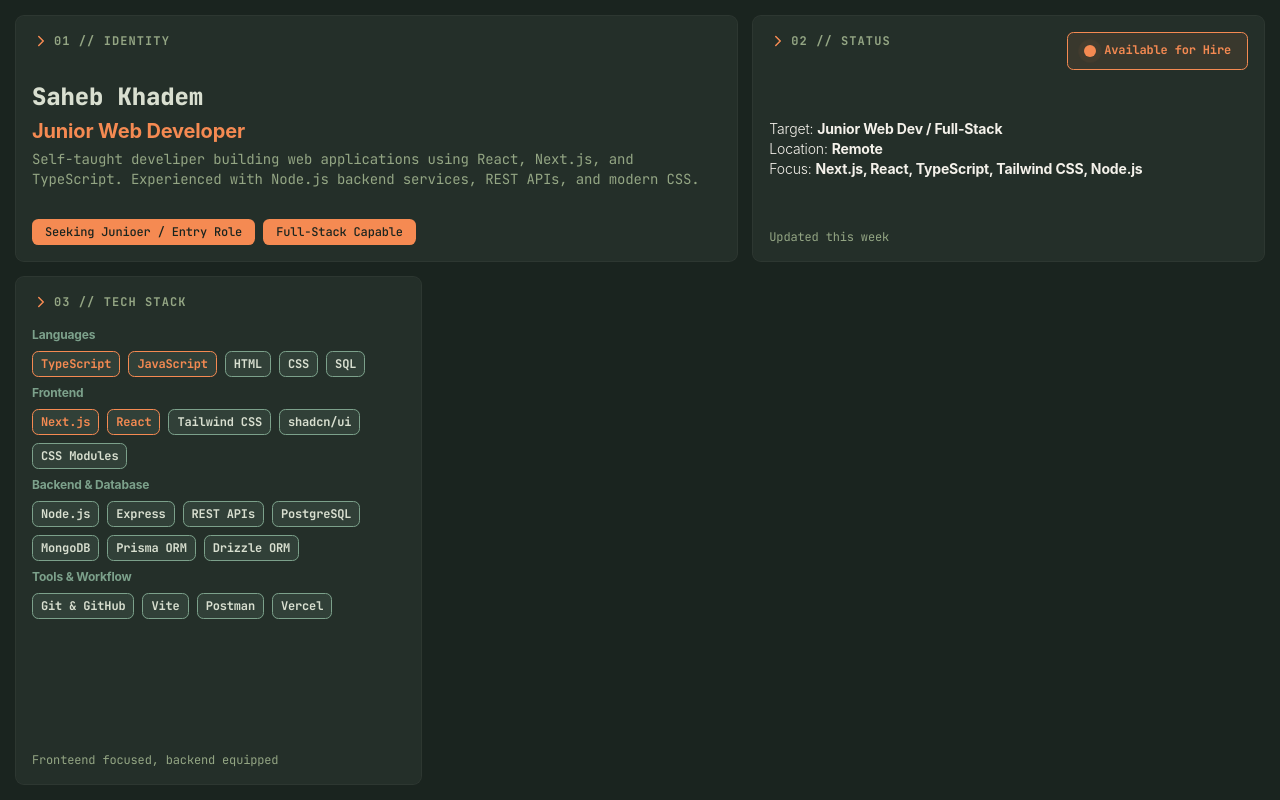
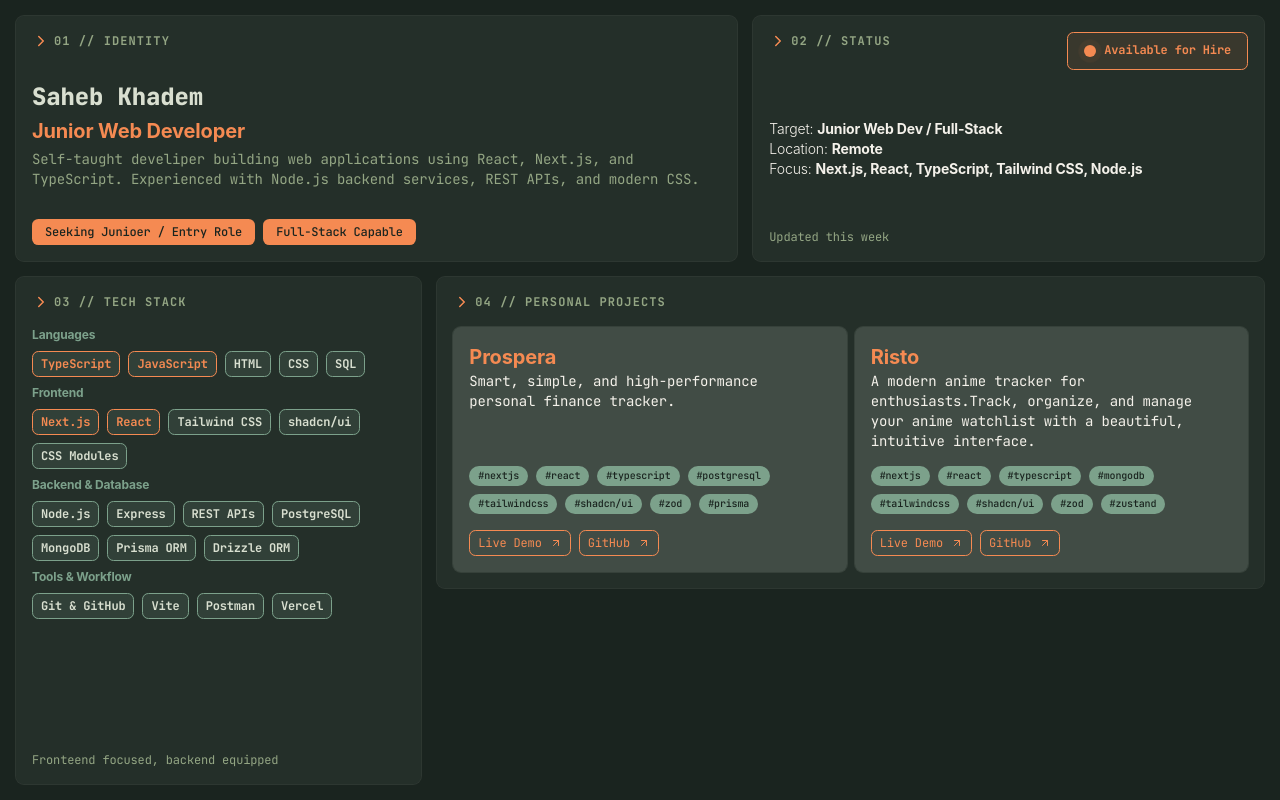
Before and after one commit to sahebkhadem/sahebkhademdev, a Next.js app: page / in a window 1280 px wide. Built offline with nearby package versions, Linux system fonts and the light colour scheme.

Commit message:
Add projects tile to homepage

```diff
--- a/src/app/page.tsx
+++ b/src/app/page.tsx
@@ -1,4 +1,5 @@
 import IdentityTile from "@/components/tiles/IdentityTile";
+import ProjectsTile from "@/components/tiles/projects/ProjectsTile";
 import StatusTile from "@/components/tiles/StatusTile";
 import TechStackTile from "@/components/tiles/tech-stack/TechStackTile";
 
@@ -8,6 +9,7 @@
 			<IdentityTile className="md:col-span-7 md:row-span-4" />
 			<StatusTile className="md:col-span-5 md:row-span-4" />
 			<TechStackTile className="md:col-span-4 md:row-span-8" />
+			<ProjectsTile className="md:col-span-8 md:row-span-5" />
 		</main>
 	);
 }
--- /dev/null
+++ b/src/components/tiles/projects/ProjectCard.tsx
@@ -0,0 +1,74 @@
+import Link from "next/link";
+
+import { ArrowUpRight } from "lucide-react";
+
+import { Badge } from "@/components/ui/badge";
+import {
+	Card,
+	CardAction,
+	CardDescription,
+	CardFooter,
+	CardHeader,
+	CardTitle
+} from "@/components/ui/card";
+
+import type { Project } from "@/lib/projects";
+import { cn } from "@/lib/utils";
+
+interface ProjectCardProps {
+	className?: string;
+	project: Project;
+}
+
+export default function ProjectCard({ className, project }: ProjectCardProps) {
+	return (
+		<Card
+			className={cn(
+				"relative flex flex-1 flex-col bg-accent/50",
+				className
+			)}
+		>
+			<CardHeader className="flex flex-1 flex-col justify-between">
+				<div>
+					<CardTitle className="font-bold font-sans text-primary text-xl">
+						{project.title}
+					</CardTitle>
+					<CardDescription className="font-mono text-accent-foreground text-sm">
+						{project.description}
+					</CardDescription>
+				</div>
+
+				<CardAction className="flex flex-wrap gap-2">
+					{project.tags.map((tag) => (
+						<Badge
+							key={`${project.id}-tag-${tag}`}
+							variant="secondary"
+							className="text-secondary-foreground"
+						>
+							#{tag}
+						</Badge>
+					))}
+				</CardAction>
+			</CardHeader>
+
+			<CardFooter className="flex gap-2">
+				<Link
+					href={project.liveDemoLink}
+					className="flex items-center justify-center gap-2 rounded-md border border-primary px-2 py-1 text-primary text-xs transition-colors hover:bg-accent/75"
+					target="_blank"
+				>
+					<span>Live Demo</span>
+					<ArrowUpRight size={12} />
+				</Link>
+				<Link
+					href={project.gitHubLink}
+					className="flex items-center justify-center gap-2 rounded-md border border-primary px-2 py-1 text-primary text-xs transition-colors hover:bg-accent/75"
+					target="_blank"
+				>
+					<span>GitHub</span>
+					<ArrowUpRight size={12} />
+				</Link>
+			</CardFooter>
+		</Card>
+	);
+}
--- /dev/null
+++ b/src/components/tiles/projects/ProjectsTile.tsx
@@ -0,0 +1,32 @@
+import { ChevronRight } from "lucide-react";
+
+import { Card, CardContent, CardHeader, CardTitle } from "@/components/ui/card";
+
+import ProjectCard from "@/components/tiles/projects/ProjectCard";
+import { projects } from "@/lib/projects";
+import { cn } from "@/lib/utils";
+
+export default function TechStackTile({ className }: { className?: string }) {
+	return (
+		<Card
+			className={cn(
+				"flex flex-col bg-accent/15 transition-colors hover:bg-accent/25",
+				className
+			)}
+		>
+			<CardHeader>
+				<CardTitle className="flex items-center gap-1 font-bold font-mono text-xs">
+					<ChevronRight className="text-primary" size={18} />
+					<p className="text-muted-foreground tracking-widest">
+						{"04 // PERSONAL PROJECTS"}
+					</p>
+				</CardTitle>
+			</CardHeader>
+			<CardContent className="flex flex-1 flex-col gap-2 md:flex-row">
+				{projects.map((project) => (
+					<ProjectCard key={project.id} project={project} />
+				))}
+			</CardContent>
+		</Card>
+	);
+}
--- /dev/null
+++ b/src/lib/projects.ts
@@ -0,0 +1,47 @@
+export type Project = {
+	id: string;
+	title: string;
+	description: string;
+	tags: string[];
+	liveDemoLink: string;
+	gitHubLink: string;
+};
+
+export const projects: Project[] = [
+	{
+		id: "prospera-finance-tracker",
+		title: "Prospera",
+		description:
+			"Smart, simple, and high-performance personal finance tracker.",
+		tags: [
+			"nextjs",
+			"react",
+			"typescript",
+			"postgresql",
+			"tailwindcss",
+			"shadcn/ui",
+			"zod",
+			"prisma"
+		],
+		liveDemoLink: "https://prospera-beryl.vercel.app/",
+		gitHubLink: "https://github.com/sahebkhadem/prospera"
+	},
+	{
+		id: "risto-anime-tracker",
+		title: "Risto",
+		description:
+			"A modern anime tracker for enthusiasts.Track, organize, and manage your anime watchlist with a beautiful, intuitive interface.",
+		tags: [
+			"nextjs",
+			"react",
+			"typescript",
+			"mongodb",
+			"tailwindcss",
+			"shadcn/ui",
+			"zod",
+			"zustand"
+		],
+		liveDemoLink: "https://risto-peach.vercel.app/",
+		gitHubLink: "https://github.com/sahebkhadem/risto"
+	}
+];
```
